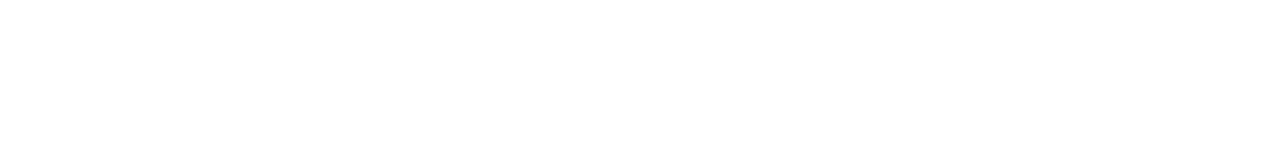
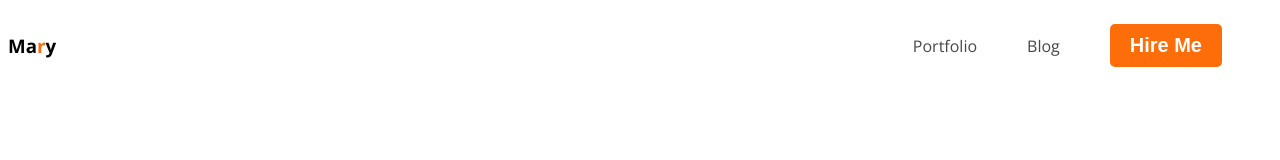
Before and after one commit to imon250/web-devoloper-portfolio, a plain HTML site: page index.html in a window 1280 px wide. Drawn offline with nearby package versions, Linux system fonts and the light colour scheme.

Commit message:
added nav

```diff
--- a/index.html
+++ b/index.html
@@ -4,9 +4,21 @@
     <meta charset="UTF-8">
     <meta name="viewport" content="width=device-width, initial-scale=1.0">
     <title>Web Devoloper Portfolio</title>
+    <link rel="preconnect" href="https://fonts.googleapis.com">
+<link rel="preconnect" href="https://fonts.gstatic.com" crossorigin>
+<link href="https://fonts.googleapis.com/css2?family=Lato:ital,wght@0,400;0,700;1,400&family=Open+Sans:wght@400;700;800& display=swap" rel="stylesheet">
+    <link rel="stylesheet" href="styles/portfolio.css">
 </head>
 <body>
     <header>
+        <nav>
+            <h3 class="nav.title">Ma<span class="text-primary">r</span>y</h3>
+            <ul>
+                <li><a href="">Portfolio</a></li>
+                <li><a href="">Blog</a></li>
+                <li><button class="btn-primary">Hire Me</button></li>
+            </ul>
+        </nav>
 
     </header>
     <main>
--- /dev/null
+++ b/styles/portfolio.css
@@ -0,0 +1,44 @@
+/* common shared styles */
+body{
+    font-family: 'Lato' sans-serif;
+  font-family: "Open Sans", sans-serif;
+
+}
+.text-primary{
+    color: #FD6E0A;
+}
+.btn-primary{
+    border-radius: 5px;
+    background: #FD6E0A;
+    border: 0;
+    color: white;
+    font-size: 20px;
+    font-weight: 700;
+    padding: 10px 20px;
+}
+/* nav related styles  */
+nav{
+    display: flex;
+    justify-content: space-between;
+    align-items: center;
+}
+
+.nav.title {
+    color: #181818;
+    font-size: 45px;
+    font-weight: 800;
+
+}
+nav > ul{
+    display: flex;
+    align-items: center;
+}
+
+nav li {
+    list-style: none;
+    margin-right: 50px;
+}
+nav a{
+    text-decoration: none;
+    color: #474747;
+}
```
